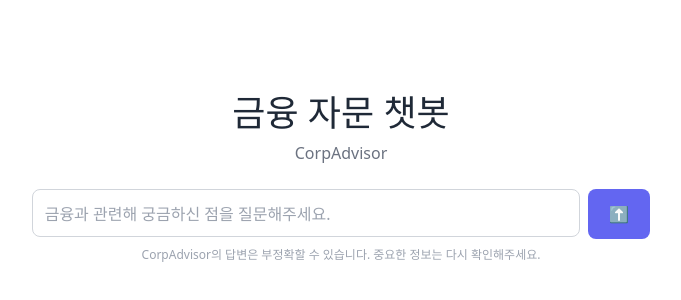
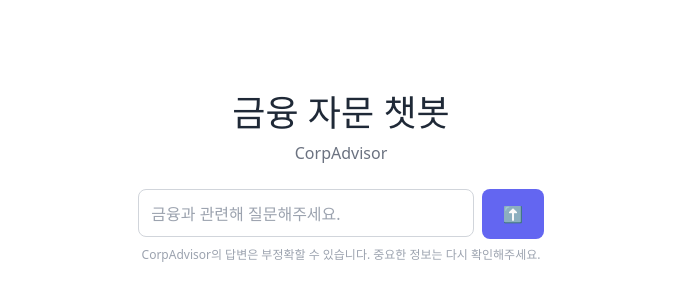
Before and after one commit to Yeyeong99/CorpAdvisor, a React (Vite) app in the folder corp-advisor--app/: page /chatbot in a window 1280 px wide. Shown: the part 222-522 px from the top of the page, without its empty margins (299-980 px from the left). Built offline with nearby package versions, Linux system fonts and the light colour scheme.

Commit message:
design: change input box width

```diff
--- a/corp-advisor--app/src/Screens/ChatbotScreen.tsx
+++ b/corp-advisor--app/src/Screens/ChatbotScreen.tsx
@@ -9,18 +9,23 @@ type Message = {
 const initialMessages: Message[] = [];
 
 function Chatbot() {
-  const [isMobile, setIsMobile] = useState(window.innerWidth <= 768);
+  const getDeviceType = () => {
+    const width = window.innerWidth;
+    if (width <= 768) return 'mobile';
+    if (width <= 1024) return 'tablet';
+    return 'desktop';
+  };
+
+  const [deviceType, setDeviceType] = useState(getDeviceType());
 
   useEffect(() => {
-    const handleResize = () => {
-      setIsMobile(window.innerWidth <= 768);
-    };
+    const handleResize = () => setDeviceType(getDeviceType());
     window.addEventListener('resize', handleResize);
     return () => window.removeEventListener('resize', handleResize);
   }, []);
 
-  const inputContainerClass = isMobile ? "w-full" : "w-2/3 mx-auto";
-  const messageListClass = isMobile ? "p-4" : "w-1/2 mx-auto p-4";
+  const inputContainerClass = deviceType === 'mobile' ? "w-full" : "w-2/3 mx-auto";
+  const messageListClass = deviceType === 'mobile' ? "p-4" : "w-1/2 mx-auto p-4";
 
   const [messages, setMessages] = useState<Message[]>(initialMessages);
   const [inputValue, setInputValue] = useState("");
@@ -78,7 +83,7 @@ function Chatbot() {
           value={inputValue}
           onChange={(e) => setInputValue(e.target.value)}
           onKeyDown={handleKeyDown}
-          placeholder={hasMessages ? "추가 질문을 입력하세요." : "금융과 관련해 궁금하신 점을 질문해주세요."}
+          placeholder={hasMessages ? "추가 질문을 입력하세요." : "금융과 관련해 질문해주세요."}
           className="flex-1 p-3 border border-gray-300 rounded-lg focus:outline-none focus:ring-2 focus:ring-indigo-500 transition resize-none overflow-y-hidden"
           rows={1}
         />
@@ -122,7 +127,7 @@ function Chatbot() {
           </footer>
         </>
       ) : (
-        <div className="w-3/4 flex flex-col justify-center items-center h-full gap-6 p-4">
+        <div className={`${deviceType === 'mobile' ? "w-full" : deviceType === 'tablet' ? "w-3/4": "w-1/2"} flex flex-col justify-center items-center h-full gap-6 p-4`}>
           <header className="text-center">
             <h1 className="text-4xl font-bold text-gray-800">금융 자문 챗봇</h1>
             <p className="text-gray-500 mt-2">CorpAdvisor</p>
```
